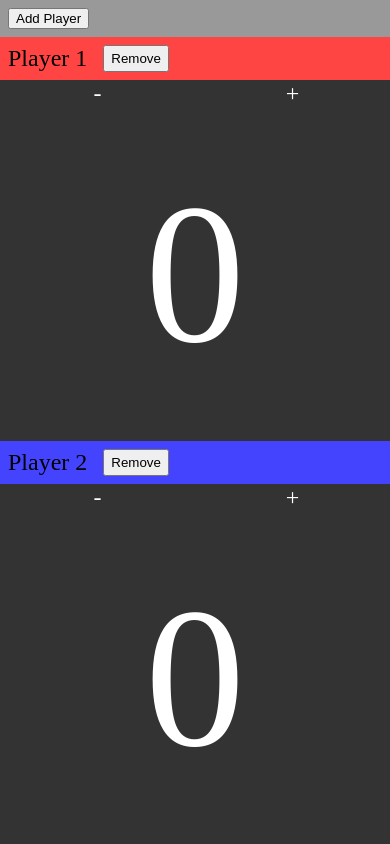
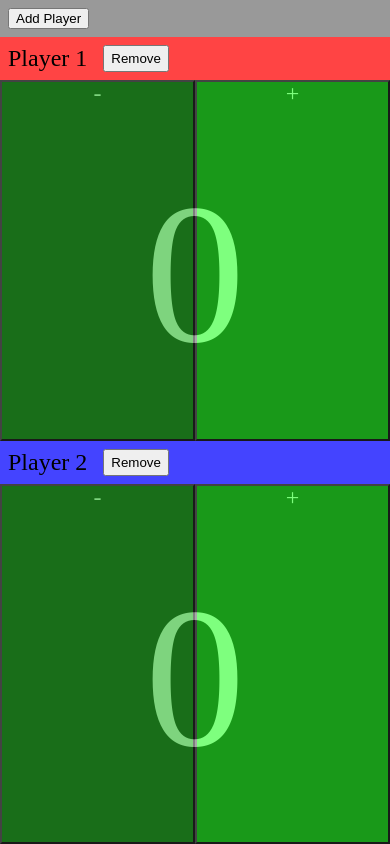
Before and after one commit to AceOfHeart5/game-life-tracker, a React (Vite) app: page / in a window 390 px wide. Built offline with nearby package versions, Linux system fonts and the light colour scheme.

Commit message:
add start of responsiveness

```diff
--- a/src/components/Player.tsx
+++ b/src/components/Player.tsx
@@ -2,33 +2,25 @@ import { EntityId } from "@reduxjs/toolkit";
 import { useAppDispatch, useAppSelector } from "../hooks";
 import { playerRemove, selectPlayerById } from "../state/playerSlice";
 import { useEffect } from "react";
-import { selectPlayerScoreByPlayerId } from "../state/multiSliceSelectors";
 import { scoreTransactionAdd } from "../state/scoreTransactionSlice";
 import { scoreTransactionInProgressSet, selectScoreTransactionInProgressByPlayerId } from "../state/scoreTransactionInProgressSlice";
+import { Orientation } from "../constants";
+import PlayerScoreDisplay from "./PlayerScoreDisplay";
+import ScoreAdjustButton from "./ScoreAdjustButton";
 
 interface PlayerProps {
     playerId: EntityId,
+    orientation: Orientation,
     flip?: boolean,
 }
 
 const plusMinusStyle: React.CSSProperties = {
-    display: "inline-block",
-    width: "50%",
     textAlign: "center",
     fontSize: 24,
     color: "#fff",
 };
 
-const scoreAdjustStyle: React.CSSProperties = {
-    margin: 0,
-    padding: 0,
-    position: "absolute",
-    width: "50%",
-    height: "100%",
-    opacity: 0,
-};
-
-const Player = ({ playerId, flip=false }: PlayerProps) => {
+const Player = ({ playerId, orientation, flip=false }: PlayerProps) => {
     const dispatch = useAppDispatch();
     const player = useAppSelector(s => selectPlayerById(s.players, playerId));
     const selectedInProgressTransaction = useAppSelector(s => selectScoreTransactionInProgressByPlayerId(s, playerId))?.scoreTransaction;
@@ -44,8 +36,6 @@ const Player = ({ playerId, flip=false }: PlayerProps) => {
         void adjustmentIndicator.offsetWidth; // requesting offsetWidth/offsetHeight triggers DOM reflow
         adjustmentIndicator.style.animation = "2s disappear";
     }, [adjustmentIndicatorId, inProgressTransaction]);
-
-    const scoreToDisplay = useAppSelector(s => selectPlayerScoreByPlayerId(s, playerId));
 
     useEffect(() => {
         dispatch(scoreTransactionAdd({ playerId, type: "set", value: 0 }));
@@ -69,9 +59,18 @@ const Player = ({ playerId, flip=false }: PlayerProps) => {
             flexDirection: "column",
             position: "relative",
         }}>
+            {
+                orientation === "row" ?
+                    <>
+                        <span style={plusMinusStyle}>+</span>
+                        <PlayerScoreDisplay playerId={playerId}/>
+                        <span style={plusMinusStyle}>-</span>
+                    </>
+                :
+                    <>
                         <div className="minus-plus-bar" style={{ position: "relative" }}>
-                <span style={plusMinusStyle}>-</span>
-                <span style={plusMinusStyle}>+</span>
+                            <span style={{...plusMinusStyle, display: "inline-block", width: "50%"}}>-</span>
+                            <span style={{...plusMinusStyle, display: "inline-block", width: "50%"}}>+</span>
                             {
                                 inProgressTransaction === null ? null :
                                 <div
@@ -94,40 +93,11 @@ const Player = ({ playerId, flip=false }: PlayerProps) => {
                                 </div>
                             }
                         </div>
-            <div className="player-score" style={{
-                flexGrow: 1,
-                display: "flex",
-                alignItems: "center",
-                justifyContent: "center",
-            }}>
-                <span style={{ color: "#fff", fontSize: 200 }}>{scoreToDisplay}</span>
-            </div>
-            <button
-                className="player-score-decrease"
-                style={{ ...scoreAdjustStyle, backgroundColor: "#0a0" }}
-                onClick={() => {
-                    dispatch(scoreTransactionInProgressSet({
-                        playerId,
-                        scoreTransaction: {
-                            type: "change",
-                            value: inProgressTransaction === null ? -1 : inProgressTransaction.value - 1,
+                        <PlayerScoreDisplay playerId={playerId}/>
+                    </>
             }
-                    }));
-                }}
-            />
-            <button
-                className="player-score-increase"
-                style={{ ...scoreAdjustStyle, left: "50%", backgroundColor: "#0f0" }}
-                onClick={() => {
-                    dispatch(scoreTransactionInProgressSet({
-                        playerId,
-                        scoreTransaction: {
-                            type: "change",
-                            value: inProgressTransaction === null ? 1 : inProgressTransaction.value + 1,
-                        }
-                    }));
-                }}
-            />
+            <ScoreAdjustButton playerId={playerId} type={"decrement"} orientation={orientation} />
+            <ScoreAdjustButton playerId={playerId} type={"increment"} orientation={orientation} />
         </div>
     </div>
 };
--- a/src/components/PlayerList.tsx
+++ b/src/components/PlayerList.tsx
@@ -1,17 +1,39 @@
+import { useEffect, useState } from "react";
 import { useAppSelector } from "../hooks";
 import { selectPlayerAllIds } from "../state/playerSlice";
 import Player from "./Player";
+import { Orientation } from "../constants";
 
 const PlayerList = () => {
+    const [listDirection, setListDirection] = useState<Orientation>(window.innerHeight > window.innerWidth ? "column" : "row");
+
+    useEffect(() => {
+        const onResize = () => {
+            if (window.innerHeight > window.innerWidth) setListDirection("column");
+            else setListDirection("row");
+        }
+        addEventListener("resize", onResize);
+        return () => removeEventListener("resize", onResize);
+    }, [setListDirection]);
+
     const playerIds = useAppSelector(s => selectPlayerAllIds(s.players));
     const flipOpponent = false;
-    return playerIds.map((playerId, i) => {
-        return <Player
-            key={playerId}
-            playerId={playerId}
-            flip={playerIds.length === 2 && i === 0 && flipOpponent}
-        />;
-    });
+    return <div style={{
+        height: "100%",
+        display: "flex",
+        flexDirection: listDirection,
+    }}>
+        {
+            playerIds.map((playerId, i) => {
+                return <Player
+                    key={playerId}
+                    playerId={playerId}
+                    orientation={listDirection}
+                    flip={playerIds.length === 2 && i === 0 && flipOpponent}
+                />;
+            })
+        }
+    </div>
 };
 
 export default PlayerList;
--- /dev/null
+++ b/src/components/PlayerScoreDisplay.tsx
@@ -0,0 +1,22 @@
+import { EntityId } from "@reduxjs/toolkit";
+import { selectPlayerScoreByPlayerId } from "../state/multiSliceSelectors";
+import { useAppSelector } from "../hooks";
+
+interface PlayerScoreDisplayProps {
+    playerId: EntityId,
+}
+
+const PlayerScoreDisplay = ({ playerId }: PlayerScoreDisplayProps) => {
+    const scoreToDisplay = useAppSelector(s => selectPlayerScoreByPlayerId(s, playerId));
+
+    return <div className="player-score" style={{
+        flexGrow: 1,
+        display: "flex",
+        alignItems: "center",
+        justifyContent: "center",
+    }}>
+        <span style={{ color: "#fff", fontSize: 200 }}>{scoreToDisplay}</span>
+    </div>
+};
+
+export default PlayerScoreDisplay;
--- /dev/null
+++ b/src/components/ScoreAdjustButton.tsx
@@ -0,0 +1,43 @@
+import { EntityId } from "@reduxjs/toolkit";
+import { useAppDispatch, useAppSelector } from "../hooks";
+import { scoreTransactionInProgressSet, selectScoreTransactionInProgressByPlayerId } from "../state/scoreTransactionInProgressSlice";
+import { Orientation } from "../constants";
+
+interface ScoreAdjustButtonProps {
+    playerId: EntityId,
+    type: "increment" | "decrement",
+    orientation: Orientation,
+}
+
+const ScoreAdjustButton = ({ playerId, type, orientation }: ScoreAdjustButtonProps) => {
+    const dispatch = useAppDispatch();
+    const selectedInProgressTransaction = useAppSelector(s => selectScoreTransactionInProgressByPlayerId(s, playerId))?.scoreTransaction;
+    const inProgressTransaction = selectedInProgressTransaction !== null && selectedInProgressTransaction !== undefined ? selectedInProgressTransaction : null;
+    const value = type === "increment" ? 1 : -1;
+
+    return <button
+        className="player-score-decrease"
+        style={{
+            margin: 0,
+            padding: 0,
+            position: "absolute",
+            opacity: 0.5,
+            backgroundColor: type === "increment" ? "#0f0" : "#0a0",
+            width: orientation === "row" ? "100%" : "50%",
+            height: orientation === "row" ? "50%" : "100%",
+            left: orientation === "row" ? "0%" : type === "increment" ? "50%" : "0%",
+            top: orientation === "row" ? type === "increment" ? "0%" : "50%" : "0%",
+        }}
+        onClick={() => {
+            dispatch(scoreTransactionInProgressSet({
+                playerId,
+                scoreTransaction: {
+                    type: "change",
+                    value: inProgressTransaction === null ? value : inProgressTransaction.value + value,
+                }
+            }));
+        }}
+    />;
+};
+
+export default ScoreAdjustButton;
--- /dev/null
+++ b/src/constants.ts
@@ -0,0 +1 @@
+export type Orientation = "row" | "column";
```
Also changed, not shown: planning.txt. Lines whose indentation alone changed are shown as unchanged.
